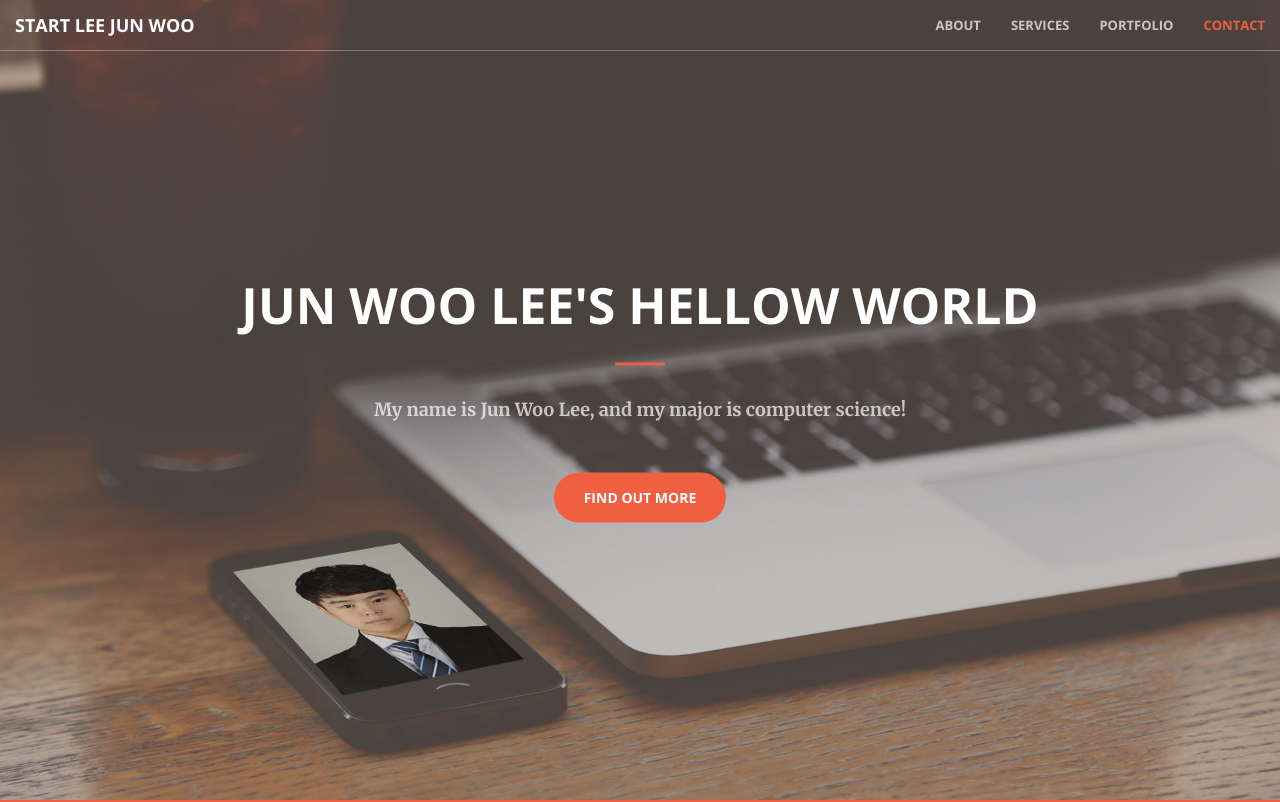
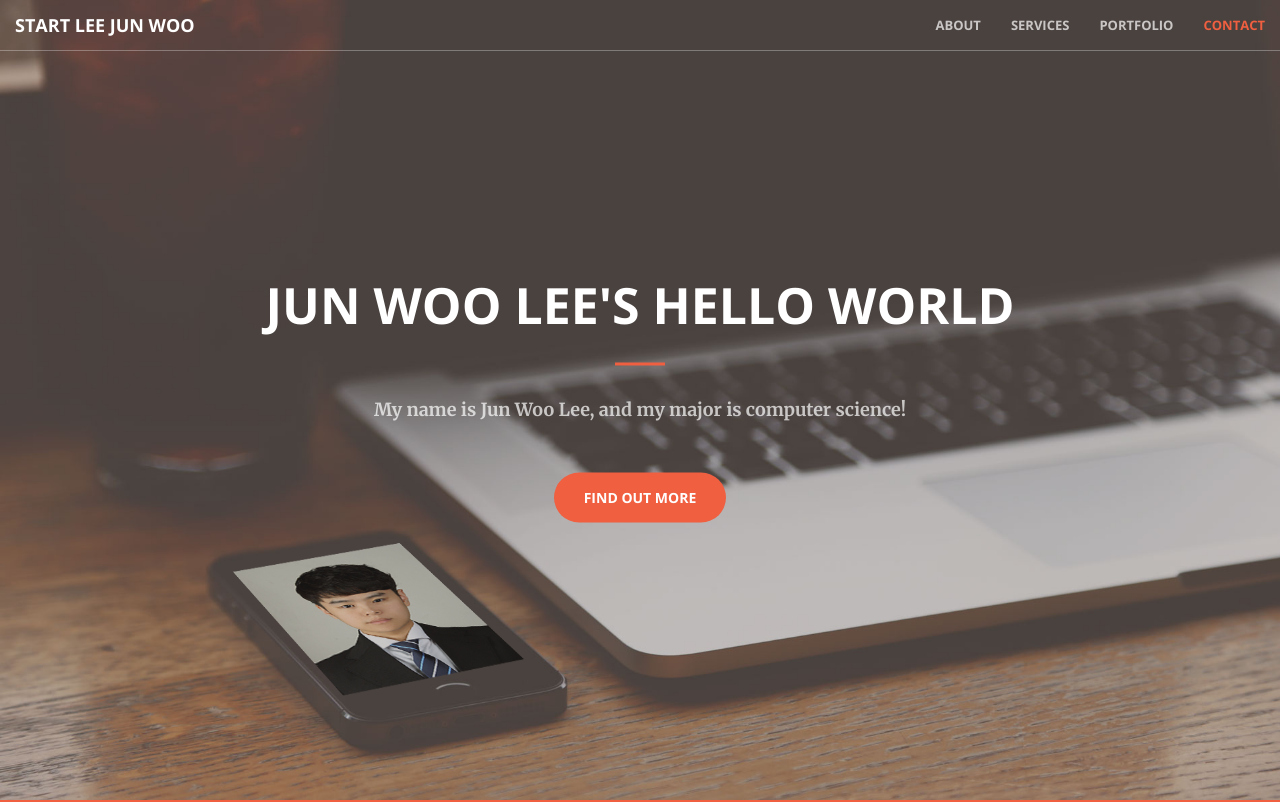
Before and after one commit to lwt1347/lwt1347, a plain HTML site: page junwoogate.html in a window 1280 px wide. Shown: the top 802 px of the page. Drawn offline with nearby package versions, Linux system fonts and the light colour scheme.

Commit message:
mypage commit

```diff
--- a/junwoogate.html
+++ b/junwoogate.html
@@ -73,7 +73,7 @@
     <header>
         <div class="header-content">
             <div class="header-content-inner">
-                <h1 id="homeHeading">jun woo Lee's Hellow World</h1>
+                <h1 id="homeHeading">jun woo Lee's Hello World</h1>
                 <hr>
                 <p><strong>My name is Jun Woo Lee, and my major is computer science!</strong></p>
                 <a href="#about" class="btn btn-primary btn-xl page-scroll">Find Out More</a>
```
